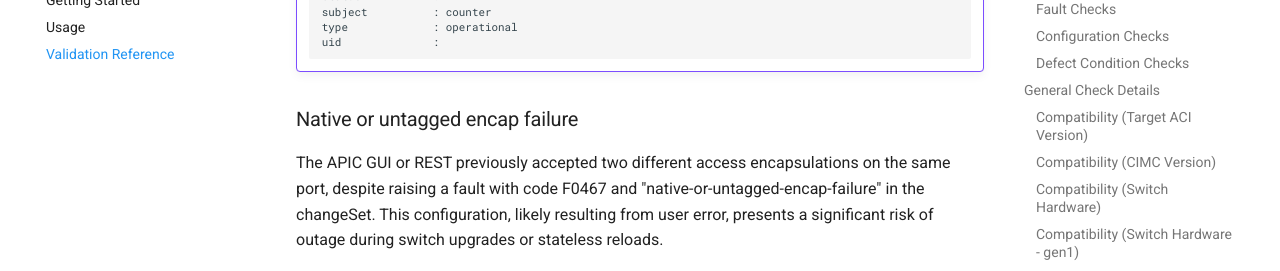
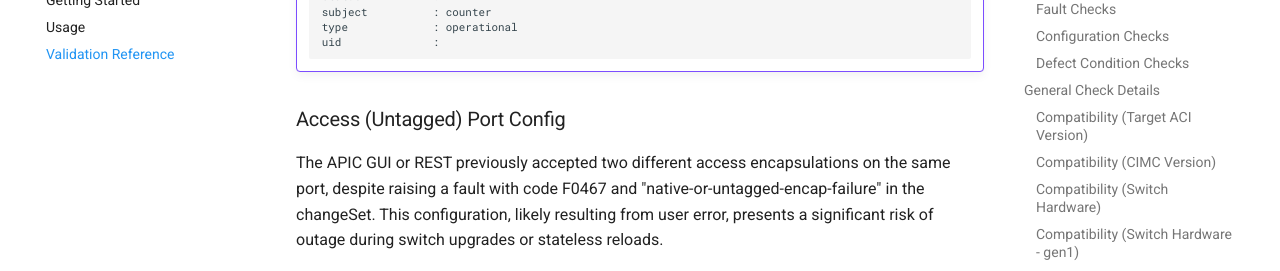
Before and after one commit to datacenter/ACI-Pre-Upgrade-Validation-Script, an MkDocs documentation site: the page built from docs/docs/validations.md, in a window 1280 px wide and 900 px high, scrolled down 26047 px. Shown: the part 153-424 px from the top of the window. Built offline with MkDocs 1.6.1 and Material for MkDocs 9.7.7, drawn with Linux system fonts in a browser that asks for light colours; emoji names are drawn with the system emoji font; comment, search, counter and statistics services are not loaded.

Commit message:
Update docs/docs/validations.md
match the section title with the name in the summary table.

Co-authored-by: takishida <38262981+takishida@users.noreply.github.com>

````diff
--- a/docs/docs/validations.md
+++ b/docs/docs/validations.md
@@ -1019,7 +1019,7 @@ Examples of what's monitored via `Operations > Capacity Dashboard > Leaf Capacit
     ```
 
 
-### Native or untagged encap failure
+### Access (Untagged) Port Config
 The APIC GUI or REST previously accepted two different access encapsulations on the same port, despite raising a fault with code F0467 and "native-or-untagged-encap-failure" in the changeSet. This configuration, likely resulting from user error, presents a significant risk of outage during switch upgrades or stateless reloads.
 
 The script verifies these faults to ensure that a port is not configured as part of two access VLANs. It is expected that the customer resolves the conflict causing this fault before any upgrades to prevent potential outages. Failure to do so may result in the deployment of a new VLAN/EPG on the port after the upgrade, leading to downtime in the environment.
````
